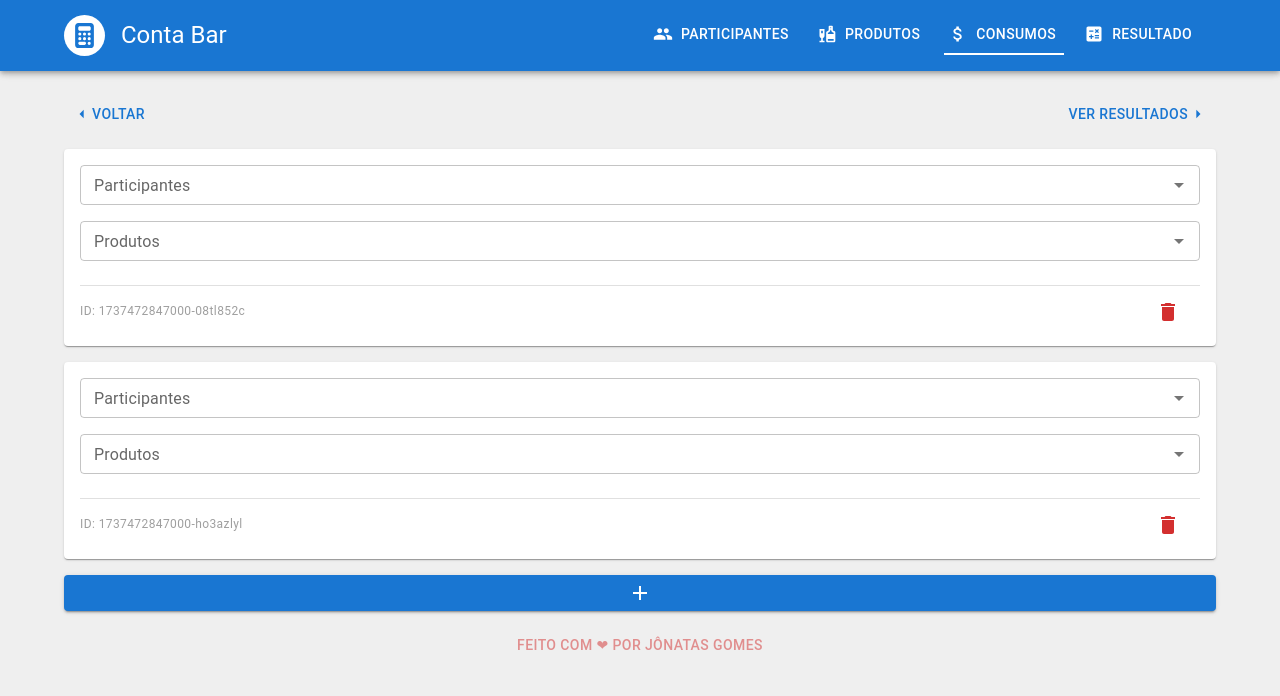
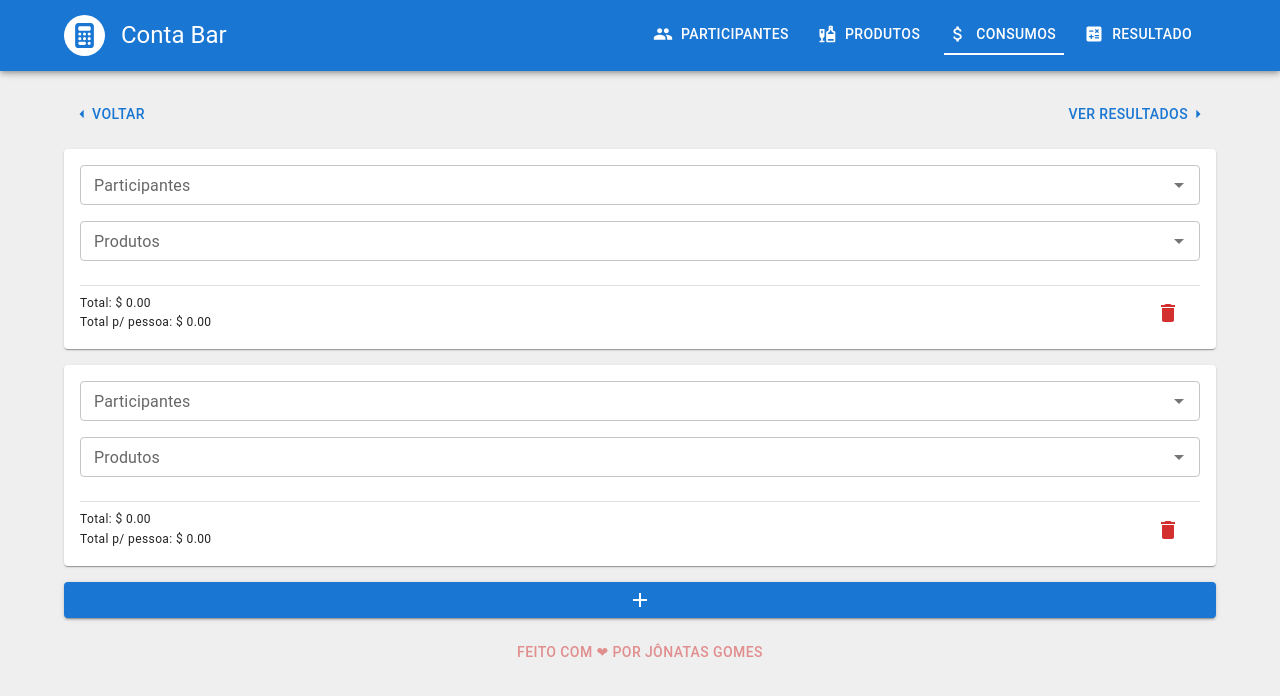
Before and after one commit to jonatas1n/divide-ai, a React (Vite) app: page /conta-bar/costs in a window 1280 px wide. Shown: the top 696 px of the page. Built offline with nearby package versions, Linux system fonts and the light colour scheme.

Commit message:
feat: implementtotal calculation

```diff
--- a/src/components/costs/CostItem/index.tsx
+++ b/src/components/costs/CostItem/index.tsx
@@ -15,8 +15,14 @@ type CostItemProps = {
 }
 
 export const CostItem = ({ cost }: CostItemProps) => {
-  const { removeCost } = useAppContext();
+  const { removeCost, products } = useAppContext();
   const onRemove = () => removeCost(cost.id);
+
+  const total = Object.values(cost.products).reduce((acc, product) => {
+    const unitCost = products[product.productID]?.price ?? 0;
+    return acc + unitCost * product.quantity;
+  }, 0);
+  const totalPerGuest = total/cost.guests.length || 0;
 
   return (
     <Card>
@@ -24,7 +30,10 @@ export const CostItem = ({ cost }: CostItemProps) => {
         <CostForm cost={cost} />
         <Divider orientation="horizontal" flexItem />
         <Stack direction="row" justifyContent="space-between" alignItems="center" width="100%">
-          <Typography color="textDisabled" variant="caption">ID: {cost.id}</Typography>
+          <Stack>
+            <Typography variant="caption">Total: $ {total.toFixed(2)}</Typography>
+            <Typography variant="caption">Total p/ pessoa: $ {totalPerGuest.toFixed(2)}</Typography>
+          </Stack>
           <Button variant="text" color="error" onClick={onRemove}><Delete /></Button>
         </Stack>
       </Stack>
```
